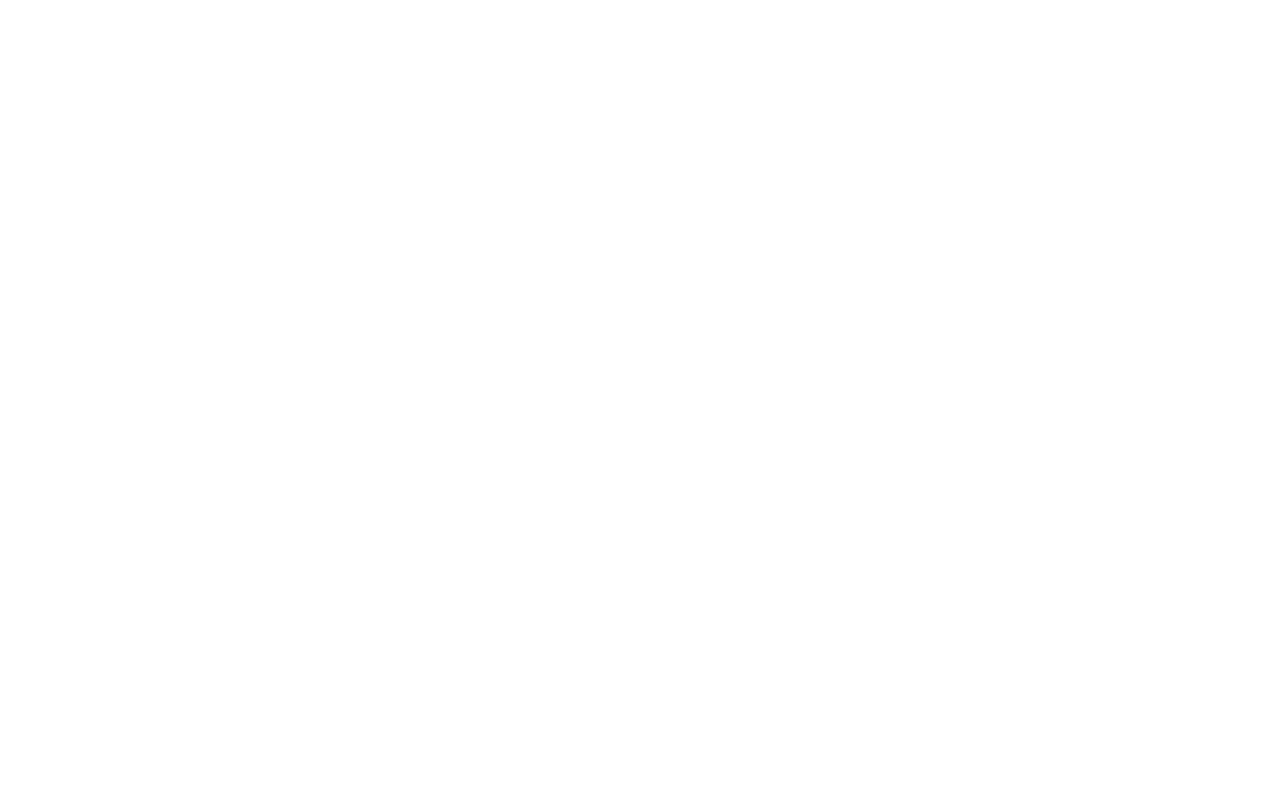
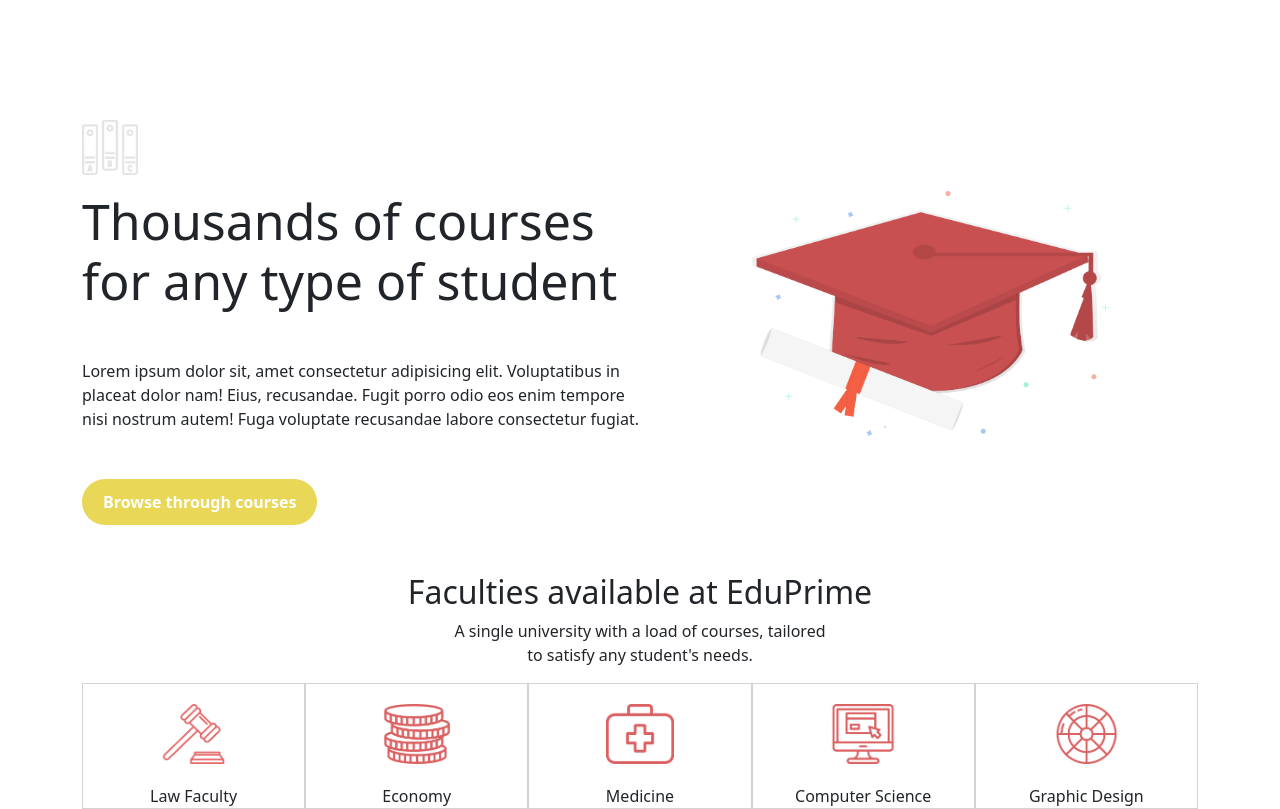
Before and after one commit to MatteoGunetto/proj-html-vuejs, a Vue app: page / in a window 1280 px wide. Shown: the part 780-1589 px from the top of the page. Before the commit the page ends 800 px from the top, so only its background shows below. Built offline with nearby package versions, Linux system fonts and the light colour scheme.

Commit message:
add first section main

```diff
--- /dev/null
+++ b/src/components/Card.vue
@@ -0,0 +1,55 @@
+<script>
+import {store} from '../store';
+export default{
+  name: "Card",
+  data(){
+    return{
+      store
+    }
+  },
+  methods: {
+    changeCourse(elem, index){
+      document.getElementById("course-box").innerHTML= `
+      <div>
+        <img src="${elem.img2}" alt="">
+      </div>
+      <div>
+        <h6>${elem.course}</h6>
+        <p>Lorem ipsum, dolor sit amet consectetur adipisicing elit. Aspernatur nihil quos libero error perspiciatis modi excepturi harum rem sed eius fuga asperiores velit ullam dolorem a, molestiae nisi quibusdam nemo.</p>
+        <a class="btn btn-yellow text-white" href="#"><strong>Browse through courses</strong></a>
+      </div>
+      `
+    }
+  }
+}
+</script>
+
+<template>
+  <div v-for="(elem, index) in store.facultiesArray" :key="index" @click="changeCourse(elem, index)" class="comp d-flex  justify-content-center align-items-center">
+    <img :src="`${elem.img1}`" alt="">
+    <div>{{elem.course}}</div>
+  </div>
+  <div id="course-box">
+
+  </div>
+</template>
+
+<style lang="scss" scoped>
+.comp{
+  width: 20%;
+  flex-direction: column;
+  border: 1px solid lightgrey;
+  img{
+    width: 40%;
+    display: block;
+    padding: 10px;
+    margin: 10px;
+  }
+  #course-box{
+    img{
+      width: 50px;
+      height: 50px;
+    }
+  }
+}
+</style>
--- a/src/components/PageHeader.vue
+++ b/src/components/PageHeader.vue
@@ -57,6 +57,7 @@
     </div>
   </header>
 </template>
+
 <style lang="scss" scoped>
 header{
   background-color: #E56768;
--- a/src/components/PageMain.vue
+++ b/src/components/PageMain.vue
@@ -1,7 +1,124 @@
 <script>
-export default {};
+import Card from '../components/Card.vue'
+import {store} from '../store';
+export default{
+  name: "PageMain",
+  components:{
+    Card
+  },
+  data(){
+    return{
+      store
+    }
+  },
+  methods: {
+
+  changeCourse(elem, index){
+    document.getElementById("course-box").innerHTML= `
+    <div>
+      <img src="${elem.img2}" alt="">
+    </div>
+    <div>
+      <h6>${elem.course}</h6>
+      <p>Lorem ipsum, dolor sit amet consectetur adipisicing elit. Aspernatur nihil quos libero error perspiciatis modi excepturi harum rem sed eius fugaasperiores velit ullam dolorem a, molestiae nisi quibusdam nemo.</p>
+      <a class="btn btn-yellow text-white" href="#"><strong>Browse through courses</strong></a>
+    </div>
+    `
+  }
+
+  }
+}
 </script>
 
-<template></template>
+<template>
+  <main>
+    <section class="section">
+      <div id="book-icon" class="container mb-3">
+        <div>
+          <img src="../assets/img/Books-icon.png" alt="">
+        </div>
+      </div>
+      <div class="container d-flex justify-content-between">
+        <div class="left-box">
+          <h2 class="mb-5">Thousands of courses <br> for any type of student</h2>
+          <p class="mb-5">Lorem ipsum dolor sit, amet consectetur adipisicing elit. Voluptatibus in placeat dolor nam! Eius, recusandae. Fugit porro odio eos enim tempore nisi nostrum autem! Fuga voluptate recusandae labore consectetur fugiat.</p>
+          <a class="btn btn-yellow text-white" href="#"><strong>Browse through courses</strong></a>
+        </div>
+        <div class="right-box">
+          <img src="../assets/img/Graduation-Illustration.png" alt="">
+        </div>
+      </div>
+    </section>
+    <section class="mt-5">
+      <div class="container">
+        <div class="text-center">
+          <h2>Faculties available at EduPrime</h2>
+          <p>A single university with a load of courses, tailored <br> to satisfy any student's needs.</p>
+        </div>
+        <div class="d-flex faculties">
+          <div v-for="(elem, index) in store.facultiesArray" :key="index" @click="changeCourse(elem, index)" class="comp d-flex justify-content-center align-items-center">
+            <img :src="`${elem.img1}`" alt="">
+            <div>{{elem.course}}</div>
+          </div>
+        </div>
+        <div id="course-box" class="d-flex align-items-center">
+        </div>
+      </div>
+    </section>
+  </main>
+</template>
 
-<style lang="scss" scoped></style>
+<style lang="scss" scoped>
+main{
+  .section{
+    margin-top: 200px;
+    #book-icon{
+      div{
+        width: 10%;
+        img{
+          width: 50%;
+        }
+      }
+    }
+    .container{
+      .left-box{
+        width: 50%;
+        h2{
+          font-size: 50px;
+        }
+      }
+      .right-box{
+        width: 40%;
+        img{
+          width: 80%;
+        }
+      }
+    }
+  }
+  section.mt-5{
+    .container{
+      .faculties{
+        .comp{
+          width: 20%;
+          flex-direction: column;
+          border: 1px solid lightgrey;
+            img{
+              width: 40%;
+              display: block;
+              padding: 10px;
+              margin: 10px;
+            }
+        }
+      }
+      #course-box{
+        width: 70%;
+        margin: 0 auto;
+        img{
+          width: 50px;
+          height: 50px;
+        }
+      }
+    }
+  }
+}
+</style>
```
